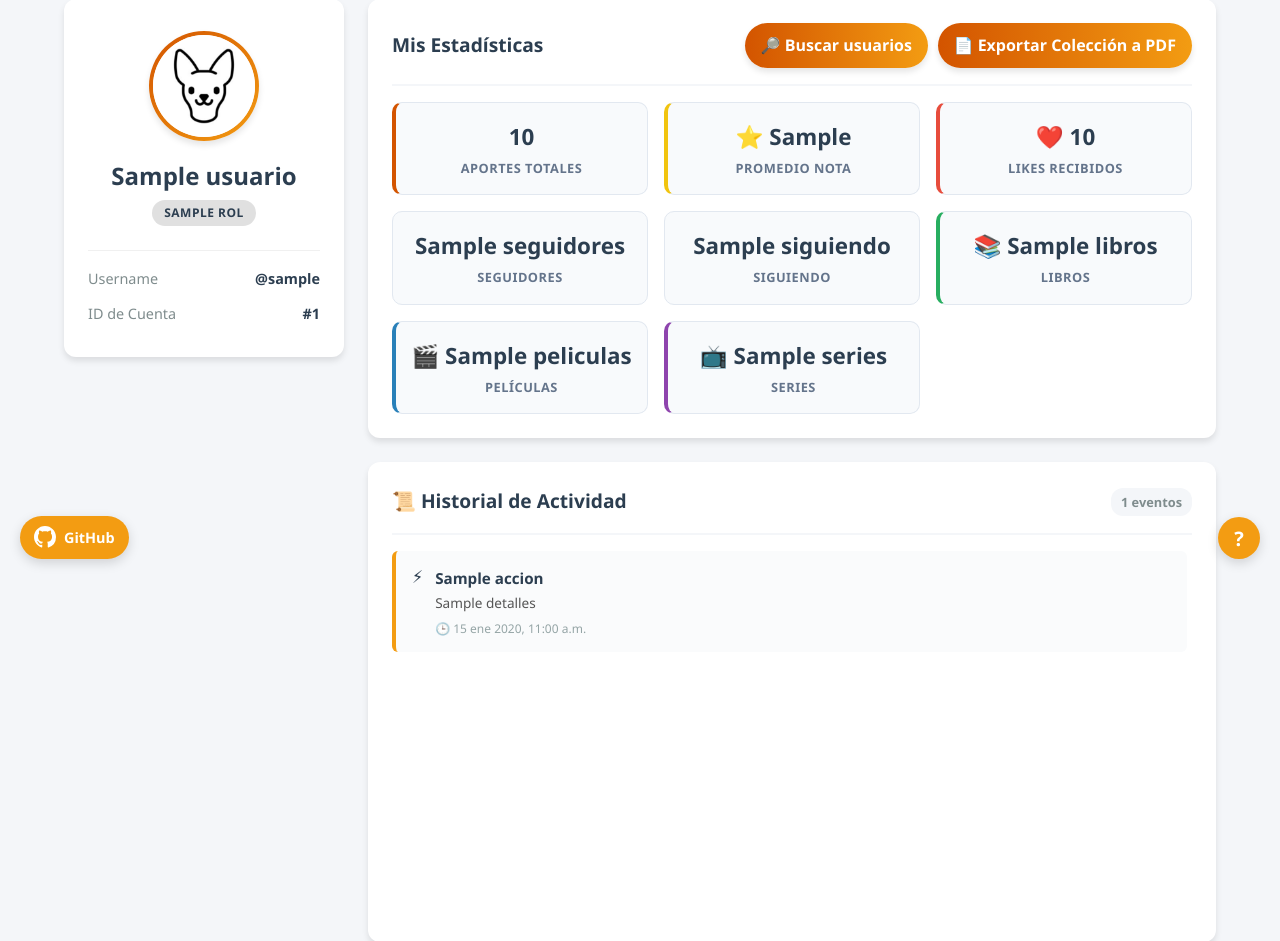
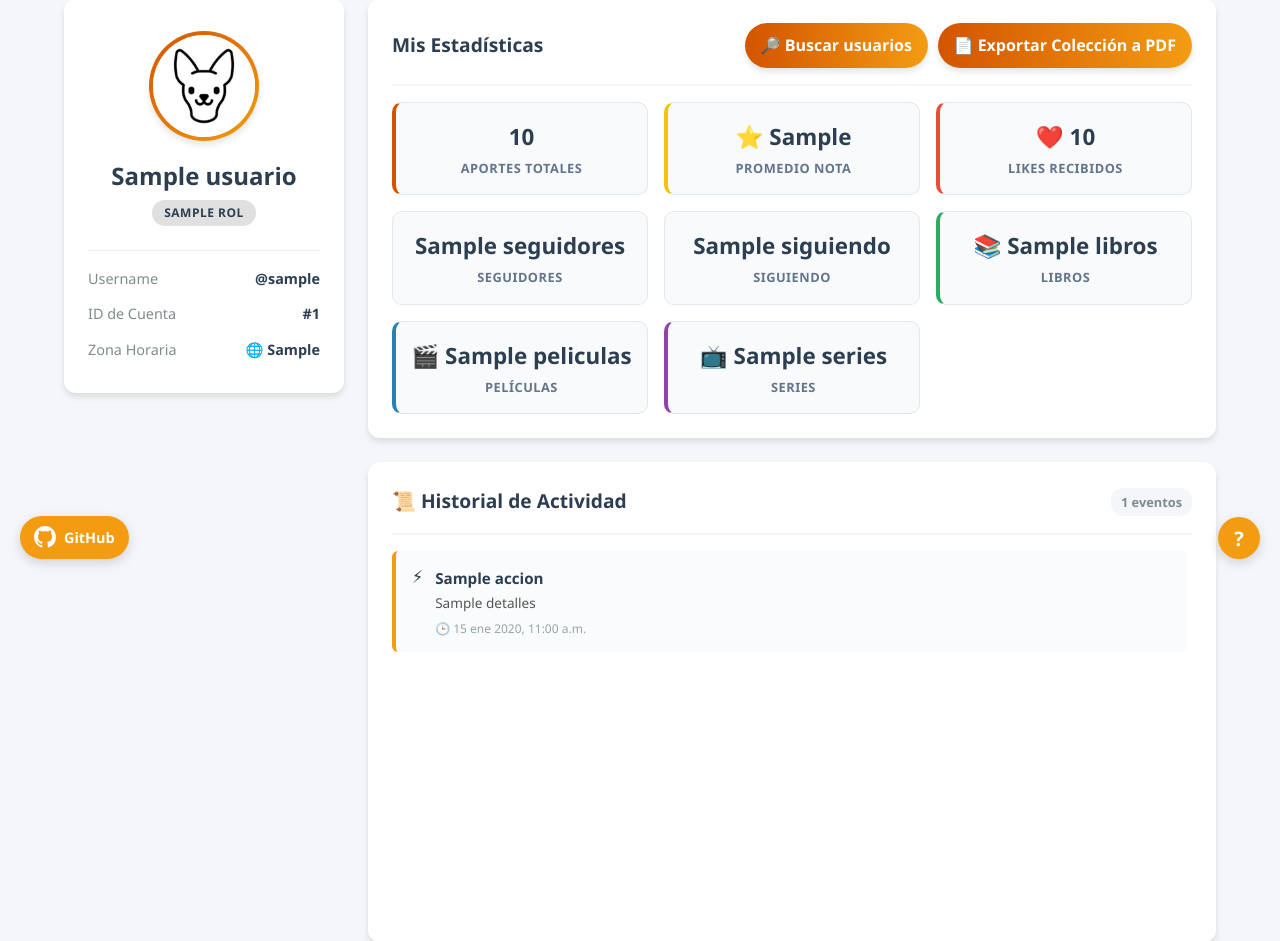
Before and after one commit to Andrey-Enrique-GM/Chihuahuateca, a Flask app: template templates/profile.html in a window 1280 px wide. Shown: the part 221-1162 px from the top of the page. Run offline with Flask 3, Linux system fonts and the light colour scheme; the visitor is signed in with stand-in values (Sample User, id 1); the template is opened without the code that fills it: most values are stand-ins (such as "Sample title", 1, 10 or a date in 2020); data that the repository does not hold is empty.

Commit message:
49, mejoras esteticas

```diff
--- a/app.py
+++ b/app.py
@@ -118,6 +118,7 @@ def usuarios_view():
     if 'usuario_id' not in session:
         return redirect(url_for('login_view'))
 
+    # Se obtiene la lista de usuarios, incluyendo su zona horaria
     usuarios = User.get_all(session.get('usuario_id'))
     return render_template('users.html', usuarios=usuarios)
 
--- a/entities/usuario.py
+++ b/entities/usuario.py
@@ -94,7 +94,7 @@ class User:
             cursor = conexion.cursor(DictCursor)
             cursor.execute(
                 """
-                SELECT u.id, u.username, u.nombre, u.rol, u.fecha_registro,
+                SELECT u.id, u.username, u.nombre, u.rol, u.fecha_registro, u.zona_horaria,
                        CASE WHEN s.id IS NULL THEN 0 ELSE 1 END AS usuario_sigue
                 FROM usuarios u
                 LEFT JOIN seguidores s
--- a/static/css/style.css
+++ b/static/css/style.css
@@ -1654,19 +1654,19 @@ body {
     gap: 0.8rem;
 }
 
-.detalle-item {
+.detalle-item, .info-fila {
     display: flex;
     justify-content: space-between;
     align-items: center;
     font-size: 0.9rem;
 }
 
-.detalle-etiqueta {
+.detalle-etiqueta, .info-fila span {
     color: #7f8c8d;
     font-weight: 500;
 }
 
-.detalle-valor {
+.detalle-valor, .info-fila strong {
     color: var(--color-texto);
     font-weight: bold;
 }
--- a/static/js/main.js
+++ b/static/js/main.js
@@ -243,10 +243,15 @@ document.addEventListener('DOMContentLoaded', () => {
                 window.__zonaHorariaActual = zonaSeleccionada;
                 actualizarFechasEnPantalla();
                 Swal.fire({
+                    title: '¡Configuración Guardada!',
+                    text: 'Tu preferencia de zona horaria se ha actualizado correctamente.',
                     icon: 'success',
-                    title: 'Zona horaria actualizada',
-                    text: data.message || 'Se actualizó correctamente la zona horaria.',
-                    confirmButtonColor: '#2c3e50'
+                    confirmButtonColor: '#e67e22',
+                    confirmButtonText: 'Aceptar'
+                }).then(() => {
+                    // Cerrar modal o recargar la vista/fechas de la interfaz
+                    cerrarModal('modal-ajustes');
+                    location.reload();
                 });
             } catch (error) {
                 console.error('Error al guardar zona horaria:', error);
--- a/templates/profile.html
+++ b/templates/profile.html
@@ -45,6 +45,10 @@
                 <div class="detalle-item">
                     <span class="detalle-etiqueta">ID de Cuenta</span>
                     <span class="detalle-valor">#{{ usuario.id }}</span>
+                </div>
+                <div class="info-fila">
+                    <span>Zona Horaria</span>
+                    <strong>🌐 {{ usuario.zona_horaria if usuario.zona_horaria else 'AUTO' }}</strong>
                 </div>
             </div>
         </aside>
@@ -190,7 +194,7 @@
 
     <script src="{{ url_for('static', filename='js/main.js') }}"></script>
     <script>
-        window.__zonaHorariaActual = {{ ((session.get('zona_horaria') if session else None) or (usuario.zona_horaria if usuario else None) or 'AUTO') | tojson }};
+        window.__zonaHorariaActual = "{{ session.get('zona_horaria') or (usuario.zona_horaria if usuario else 'AUTO') or 'AUTO' }}";
     </script>
 
 </body>
--- a/templates/users.html
+++ b/templates/users.html
@@ -37,6 +37,10 @@
                     <div class="ficha-usuario-datos">
                         <h3>{{ cuenta.nombre }}</h3>
                         <p class="ficha-usuario-username">@{{ cuenta.username }}</p>
+                        <div class="info-fila">
+                            <span>Zona Horaria</span>
+                            <strong>🌐 {{ cuenta.zona_horaria if cuenta.zona_horaria else 'AUTO' }}</strong>
+                        </div>
                     </div>
                     <div class="ficha-usuario-meta">
                         <span class="badge-rol {{ cuenta.rol|lower }}">{{ cuenta.rol }}</span>
```
